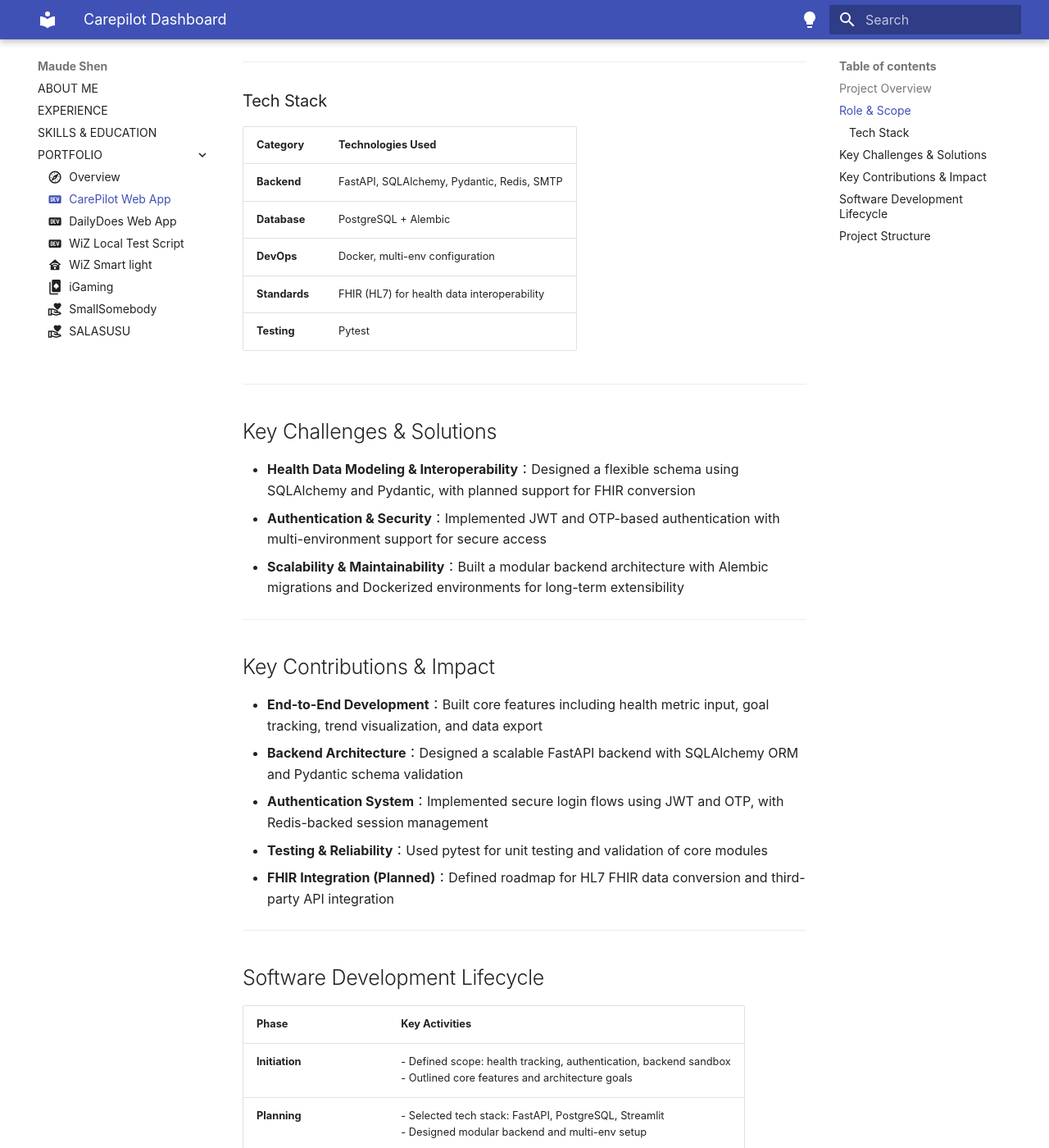
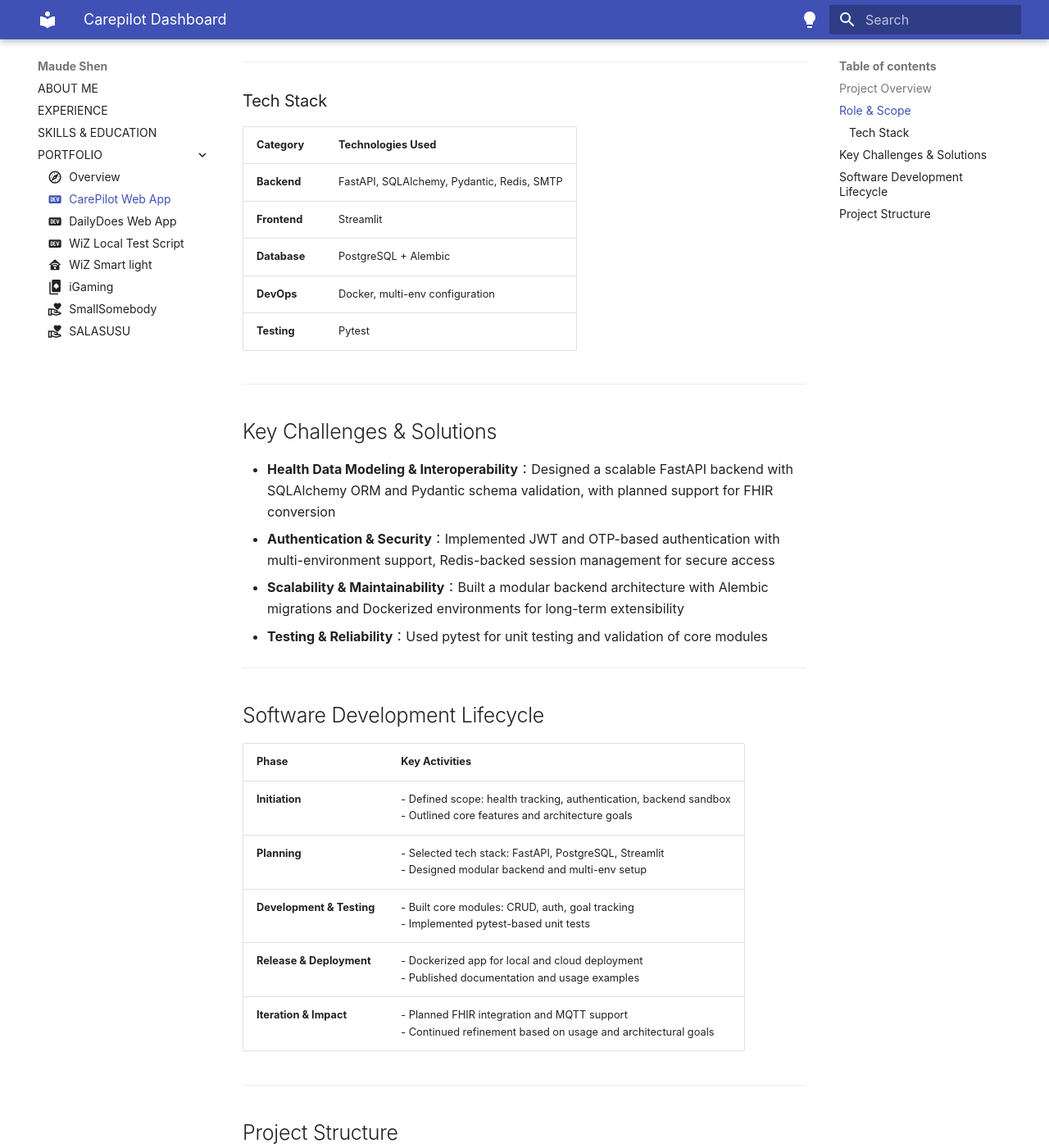
Before and after one commit to maudes/cv, an MkDocs documentation site: the page built from docs/projects/carepilot.md, in a window 1280 px wide and 1400 px high, scrolled down 1032 px. Shown: the whole window at 82% size. Built offline with MkDocs 1.6.1 and Material for MkDocs 9.7.7, drawn with Linux system fonts in a browser that asks for light colours; some web fonts are replaced.

```diff
--- a/docs/projects/carepilot.md
+++ b/docs/projects/carepilot.md
@@ -26,29 +26,19 @@ Sole developer and product owner of the project. Led the full lifecycle from arc
 | Category     | Technologies Used                                      |
 |--------------|--------------------------------------------------------|
 | **Backend**  | FastAPI, SQLAlchemy, Pydantic, Redis, SMTP             |
+| **Frontend** | Streamlit                                              |
 | **Database** | PostgreSQL + Alembic                                   |
 | **DevOps**   | Docker, multi-env configuration                        |
-| **Standards**| FHIR (HL7) for health data interoperability            |
 | **Testing**  | Pytest                                                 |
-
 
 ---
 
 ## Key Challenges & Solutions
 
-- **Health Data Modeling & Interoperability**：Designed a flexible schema using SQLAlchemy and Pydantic, with planned support for FHIR conversion
-- **Authentication & Security**：Implemented JWT and OTP-based authentication with multi-environment support for secure access
+- **Health Data Modeling & Interoperability**：Designed a scalable FastAPI backend with SQLAlchemy ORM and Pydantic schema validation, with planned support for FHIR conversion
+- **Authentication & Security**：Implemented JWT and OTP-based authentication with multi-environment support, Redis-backed session management for secure access
 - **Scalability & Maintainability**：Built a modular backend architecture with Alembic migrations and Dockerized environments for long-term extensibility
-
----
-
-## Key Contributions & Impact
-
-- **End-to-End Development**：Built core features including health metric input, goal tracking, trend visualization, and data export
-- **Backend Architecture**：Designed a scalable FastAPI backend with SQLAlchemy ORM and Pydantic schema validation
-- **Authentication System**：Implemented secure login flows using JWT and OTP, with Redis-backed session management
 - **Testing & Reliability**：Used pytest for unit testing and validation of core modules
-- **FHIR Integration (Planned)**：Defined roadmap for HL7 FHIR data conversion and third-party API integration
 
 ---
 
```
Also changed, not shown: docs/projects/dailydose.md (+10 -0 lines).
